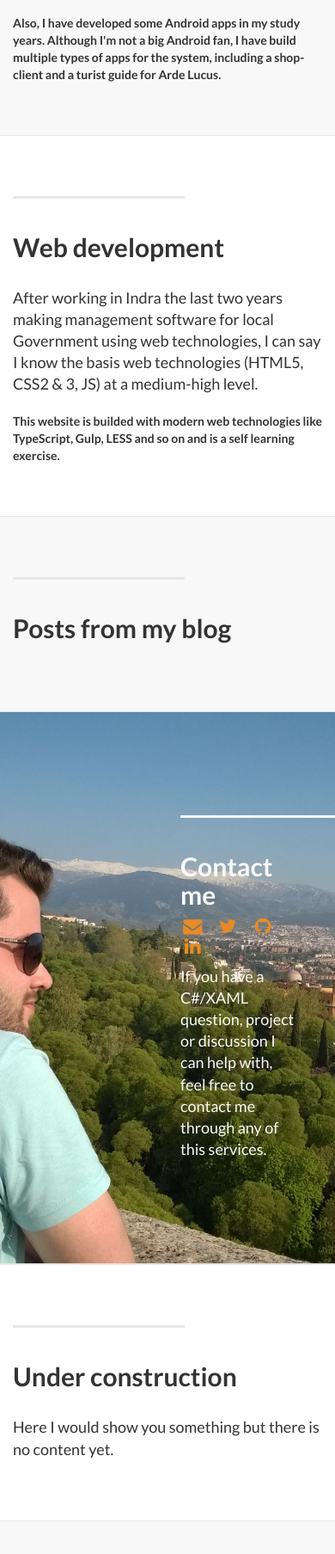
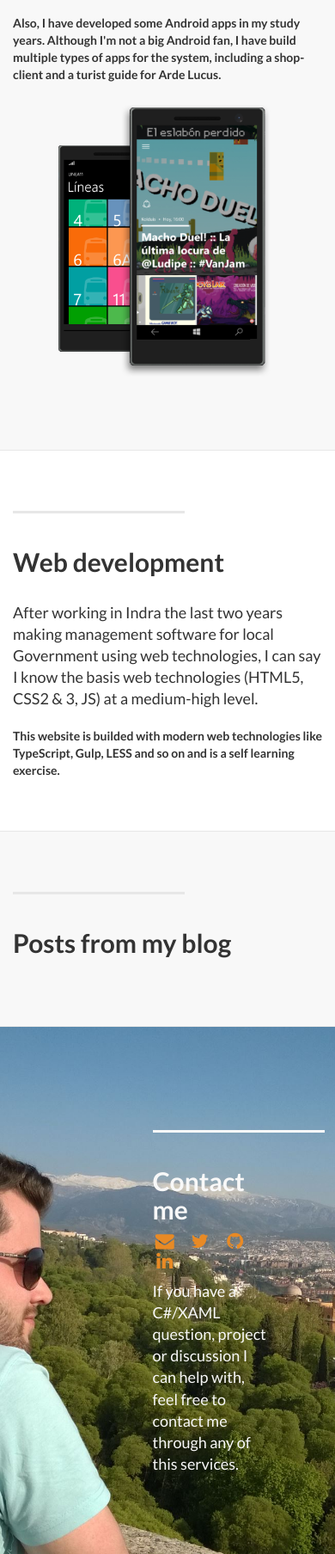
Before and after one commit to garolard/gabrielferreiroes, a website: page index.html in a window 390 px wide. Shown: the part 873-2680 px from the top of the page at 86% size. Drawn offline with nearby package versions, Linux system fonts and the light colour scheme; files that its build step writes are made by us from their sources.

Commit message:
Added mobile-feature img. Fix horizontal scrollbar visibility problem

```diff
--- a/index.html
+++ b/index.html
@@ -105,7 +105,7 @@
 
         <div class="container">
             <div class="row">
-                <div class="col-lg-5 col-sm-6">
+                <div class="col-lg-5 col-md-5 col-sm-6">
                     <hr class="section-heading-spacer">
                     <div class="clearfix"></div>
                     <h2 class="section-heading" data-i18n="title.mobile">Mobile development</h2>
@@ -119,6 +119,11 @@
                         and a turist guide for Arde Lucus.
                     </p>
                 </div>
+                <img src="./img/mobile-feature.png" alt="Mobile development"
+                     class="col-lg-5 col-lg-push-2 col-md-5 col-md-push-2 col-sm-6 img-responsive" />
+                <!--<div class="col-lg-3 col-lg-push-2 col-md-3 col-md-push-2 col-sm-6 col-sm-pull-6">
+                    <img src="./img/mobile-feature.png" alt="Mobile development" class="img-responsive"/>
+                </div>-->
             </div>
         </div>
 
@@ -167,7 +172,7 @@
     <div class="banner">
         <div class="container">
             <div class="row">
-                <div class="col-xs-5 col-xs-offset-6 col-sm-4 col-sm-offset-8 col-md-4 col-md-offset-9 col-lg-5 col-lg-offset-8">
+                <div class="col-xs-5 col-xs-offset-5 col-sm-4 col-sm-offset-7 col-md-4 col-md-offset-8 col-lg-5 col-lg-offset-7">
                     <hr class="banner-heading-spacer">
                     <div class="clearfix"></div>
                     <h2 data-i18n="title.contact">Contact me</h2>
```
Also changed, not shown: img/mobile-feature.png (added).
